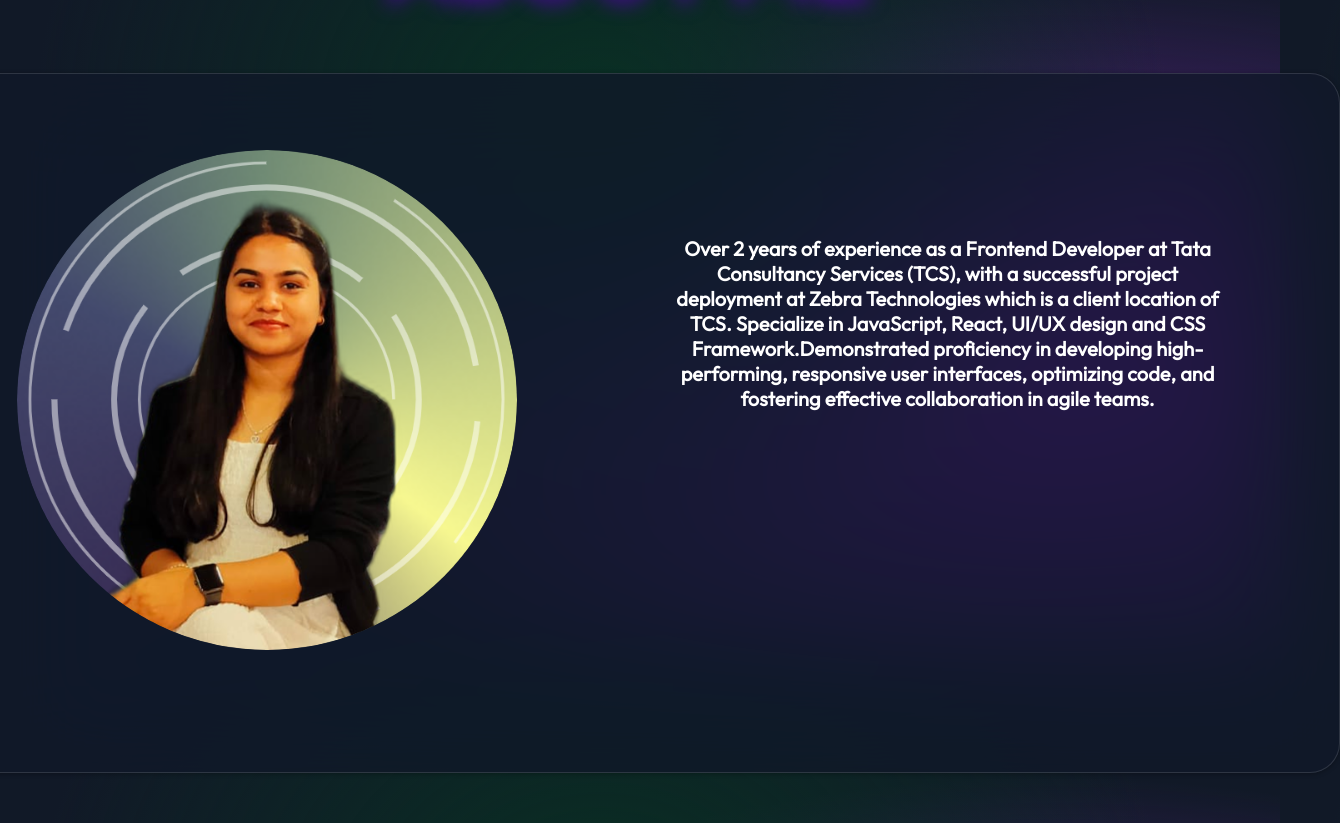
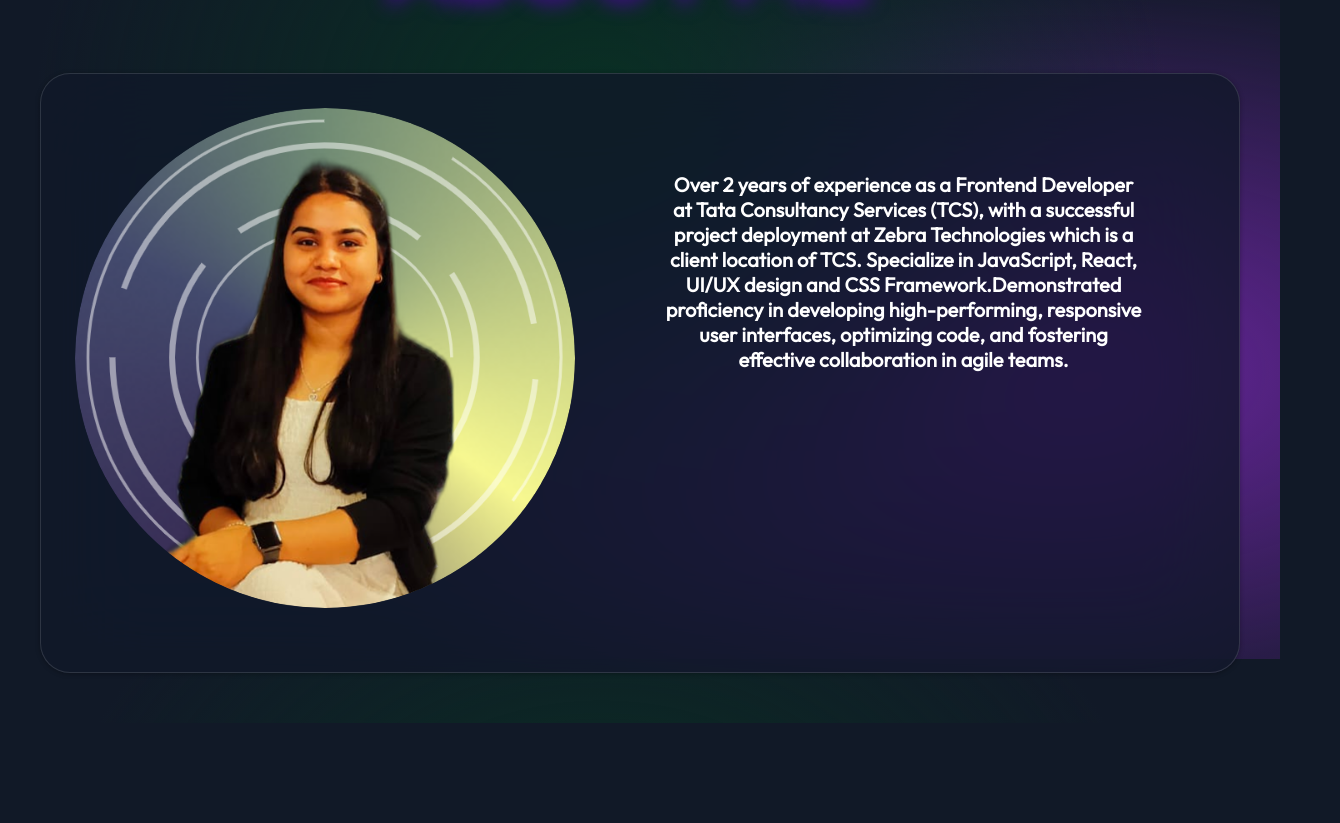
Before and after one commit to Anupriyakumarii/Portfolio_Anu, a React (Vite) app in the folder protfolio_creataion/: page / in a window 1280 px wide. Shown: the part 981-1804 px from the top of the page, 1340 px wide, since content can reach past the window. After the commit the page ends 1704 px from the top, so only its background shows below. Built offline with nearby package versions, Linux system fonts and the light colour scheme.

Commit message:
about section done

```diff
--- a/protfolio_creataion/src/Components/About/About.css
+++ b/protfolio_creataion/src/Components/About/About.css
@@ -26,8 +26,8 @@
 
 .inner_card{
   box-sizing: border-box;
-  height: 700px;
-  width: 1400px;
+  height: 600px;
+  width: 1200px;
   transition: all 0.3s ease-in-out;
   box-shadow: 0px 1px 5px 0px rgba(0,0,0,0.3);
   border-radius: 30px;
@@ -41,7 +41,7 @@
 .image_scr{
   max-width: 500px;
   max-height: 500px;
-  margin: 4%;
+  margin: 2%;
   border-radius: 50%;
 
 }
```
